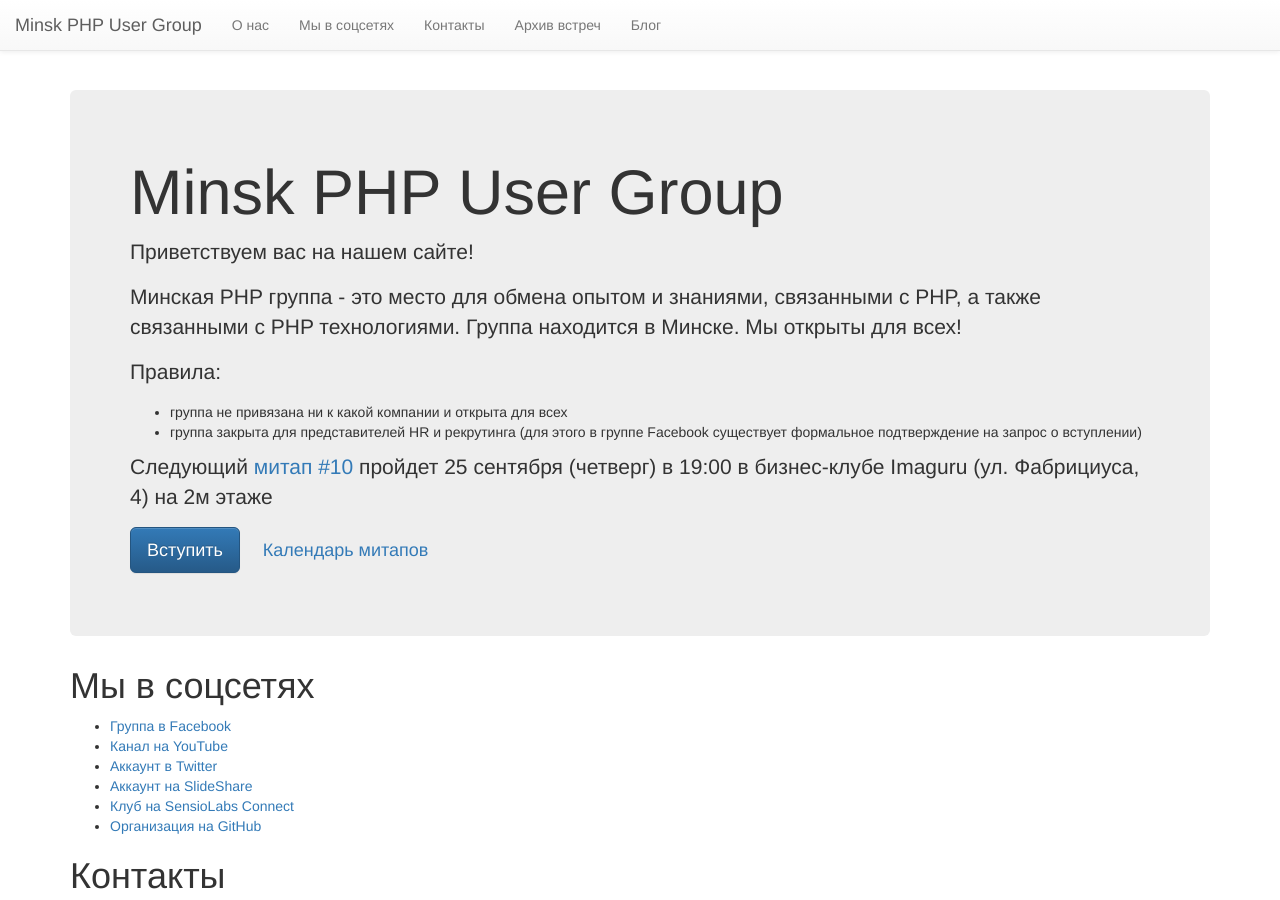
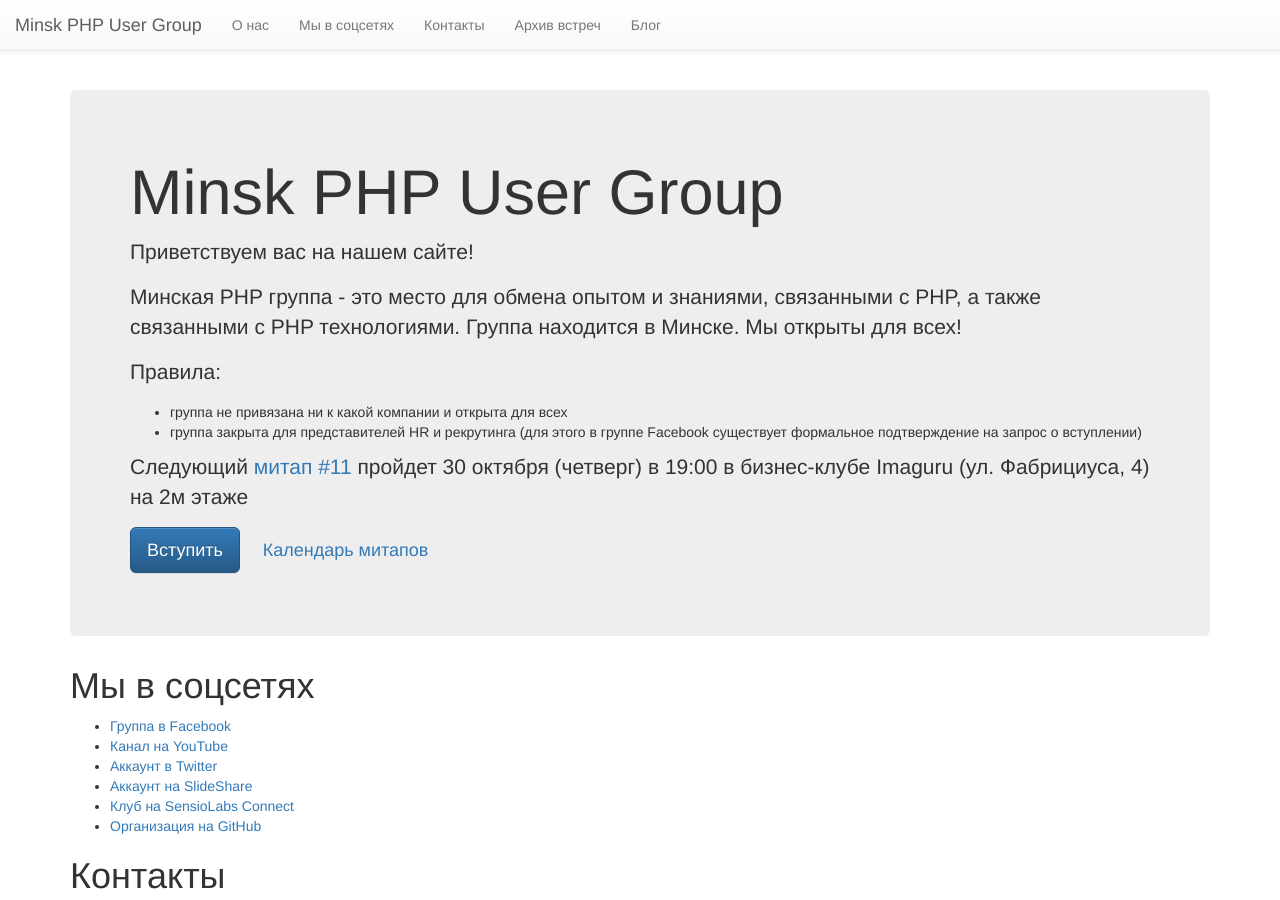
Before and after one commit to phpminsk/phpminsk.github.io, a Jekyll site: the page built from index.html, in a window 1280 px wide and 900 px high. Built offline with Jekyll 4.4.1, drawn with Linux system fonts in a browser that asks for light colours; nearby versions of some CDN libraries.

Commit message:
Update index.html with #11 meetup information.

```diff
--- a/index.html
+++ b/index.html
@@ -21,7 +21,7 @@ title:
     </ul>
 
     <p>
-        Следующий <a href="https://www.facebook.com/events/567209100071848/" target="_blank">митап #10</a> пройдет 25 сентября (четверг) в
+        Следующий <a href="https://www.facebook.com/events/357977821040246/?ref=4" target="_blank">митап #11</a> пройдет 30 октября (четверг) в
         19:00 в бизнес-клубе Imaguru (ул. Фабрициуса, 4) на 2м этаже
     </p>
 
```
